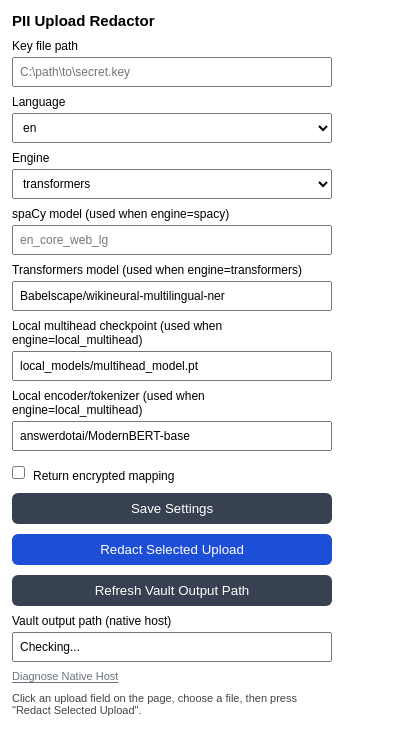
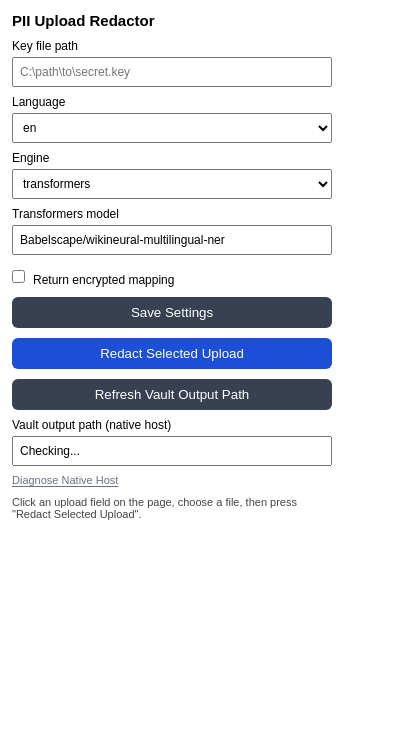
Before and after one commit to DiegoNavarroNavas/pii-masker, a browser extension: page chrome_extension/popup.html in a window 400 px wide. Drawn offline with Linux system fonts and the light colour scheme.

Commit message:
hide unused fields

```diff
--- a/chrome_extension/popup.html
+++ b/chrome_extension/popup.html
@@ -123,29 +123,22 @@
       <option value="local_multihead">local_multihead</option>
     </select>
 
-    <label for="spacyModel">spaCy model (used when engine=spacy)</label>
-    <input
-      id="spacyModel"
-      placeholder="en_core_web_lg"
-    />
+    <div id="group-spacy">
+      <label for="spacyModel">spaCy model</label>
+      <input id="spacyModel" placeholder="en_core_web_lg" />
+    </div>
 
-    <label for="transformersModel">Transformers model (used when engine=transformers)</label>
-    <input
-      id="transformersModel"
-      placeholder="Babelscape/wikineural-multilingual-ner"
-    />
+    <div id="group-transformers">
+      <label for="transformersModel">Transformers model</label>
+      <input id="transformersModel" placeholder="Babelscape/wikineural-multilingual-ner" />
+    </div>
 
-    <label for="localModelPath">Local multihead checkpoint (used when engine=local_multihead)</label>
-    <input
-      id="localModelPath"
-      placeholder="local_models/multihead_model.pt"
-    />
-
-    <label for="localEncoderModel">Local encoder/tokenizer (used when engine=local_multihead)</label>
-    <input
-      id="localEncoderModel"
-      placeholder="answerdotai/ModernBERT-base"
-    />
+    <div id="group-local_multihead">
+      <label for="localModelPath">Local multihead checkpoint</label>
+      <input id="localModelPath" placeholder="local_models/multihead_model.pt" />
+      <label for="localEncoderModel">Local encoder/tokenizer</label>
+      <input id="localEncoderModel" placeholder="answerdotai/ModernBERT-base" />
+    </div>
 
     <div class="checkbox">
       <input id="includeMapping" type="checkbox" />
--- a/chrome_extension/popup.js
+++ b/chrome_extension/popup.js
@@ -48,6 +48,17 @@ function defaults() {
   };
 }
 
+const ENGINE_GROUPS = ["spacy", "transformers", "local_multihead"];
+
+function updateEngineVisibility(engine) {
+  for (const key of ENGINE_GROUPS) {
+    const el = document.getElementById(`group-${key}`);
+    if (el) {
+      el.style.display = engine === key ? "" : "none";
+    }
+  }
+}
+
 function loadSettings() {
   chrome.storage.sync.get(defaults(), (data) => {
     document.getElementById("keyFile").value = data.keyFile || "";
@@ -62,6 +73,7 @@ function loadSettings() {
     document.getElementById("localEncoderModel").value =
       data.localEncoderModel || DEFAULT_LOCAL_ENCODER_MODEL;
     document.getElementById("includeMapping").checked = Boolean(data.includeMapping);
+    updateEngineVisibility(engine);
   });
 }
 
@@ -216,6 +228,7 @@ chrome.runtime.onMessage.addListener((message) => {
 
 document.addEventListener("DOMContentLoaded", () => {
   loadSettings();
+  document.getElementById("engine").addEventListener("change", (e) => updateEngineVisibility(e.target.value));
   document.getElementById("saveSettings").addEventListener("click", saveSettings);
   document.getElementById("runRedaction").addEventListener("click", runManualRedaction);
   document.getElementById("refreshVaultPath").addEventListener("click", refreshVaultOutputPath);
```
